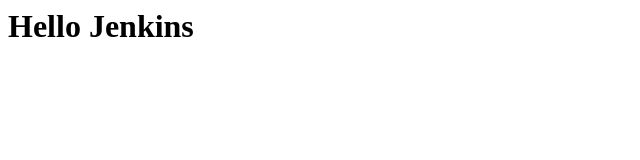
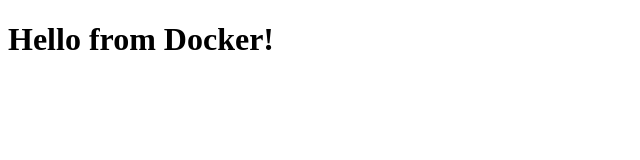
Before and after one commit to tushar2508L/devops-project-3, a plain HTML site: page index.html in a window 1280 px wide. Shown: the whole page, without its empty margins (0-640 px from the left). Drawn offline with Linux system fonts and the light colour scheme.

Commit message:
Added Jenkinsfile to build Docker image

```diff
--- a/index.html
+++ b/index.html
@@ -1 +1,9 @@
-<h1>Hello Jenkins</h1>
+<!DOCTYPE html>
+<html>
+<head>
+    <title>Project 2</title>
+</head>
+<body>
+    <h1>Hello from Docker!</h1>
+</body>
+</html>
```
Also changed, not shown: 2 other files.
